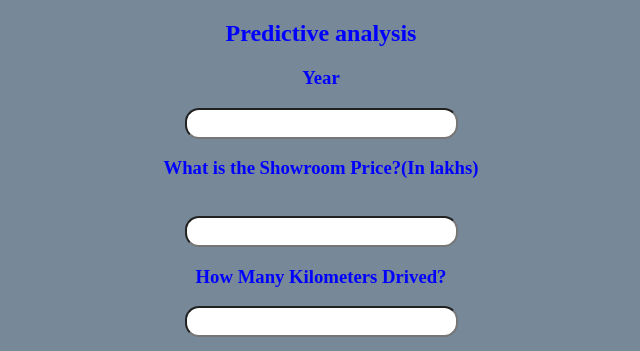
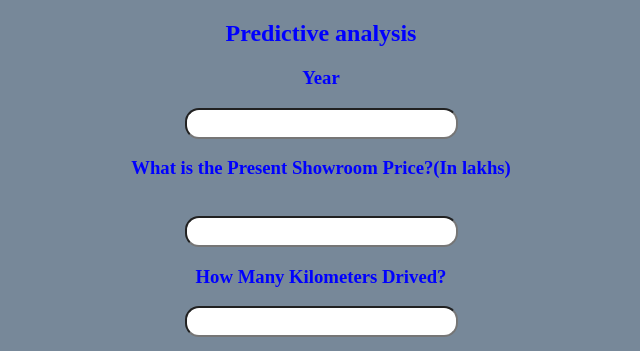
Before and after one commit to sumanthhabib96/Car_Price_Prediction, a Flask app: page / in a window 1280 px wide. Shown: the top 351 px of the page, without its empty margins (319-959 px from the left). Run offline with Flask 2, Linux system fonts and the light colour scheme; parts of the project's set-up code (start-up, migrations or seed data) failed here and were passed over.

Commit message:
Update index.html

```diff
--- a/templates/index.html
+++ b/templates/index.html
@@ -14,7 +14,7 @@
             <h2>Predictive analysis</h2>
             <h3>Year</h3>
             <input id="first" name="Year" type="number ">
-            <h3>What is the Showroom Price?(In lakhs)</h3><br><input id="second" name="Present_Price" required="required">
+            <h3>What is the Present Showroom Price?(In lakhs)</h3><br><input id="second" name="Present_Price" required="required">
             <h3>How Many Kilometers Drived?</h3><input id="third" name="Kms_Driven" required="required">
             <h3>How much owners previously had the car(0 or 1 or 3) ?</h3><br><input id="fourth" name="Owner" required="required">
             <h3>What Is the Fuel type?</h3><br><select name="Fuel_Type_Petrol" id="fuel" required="required">
```
